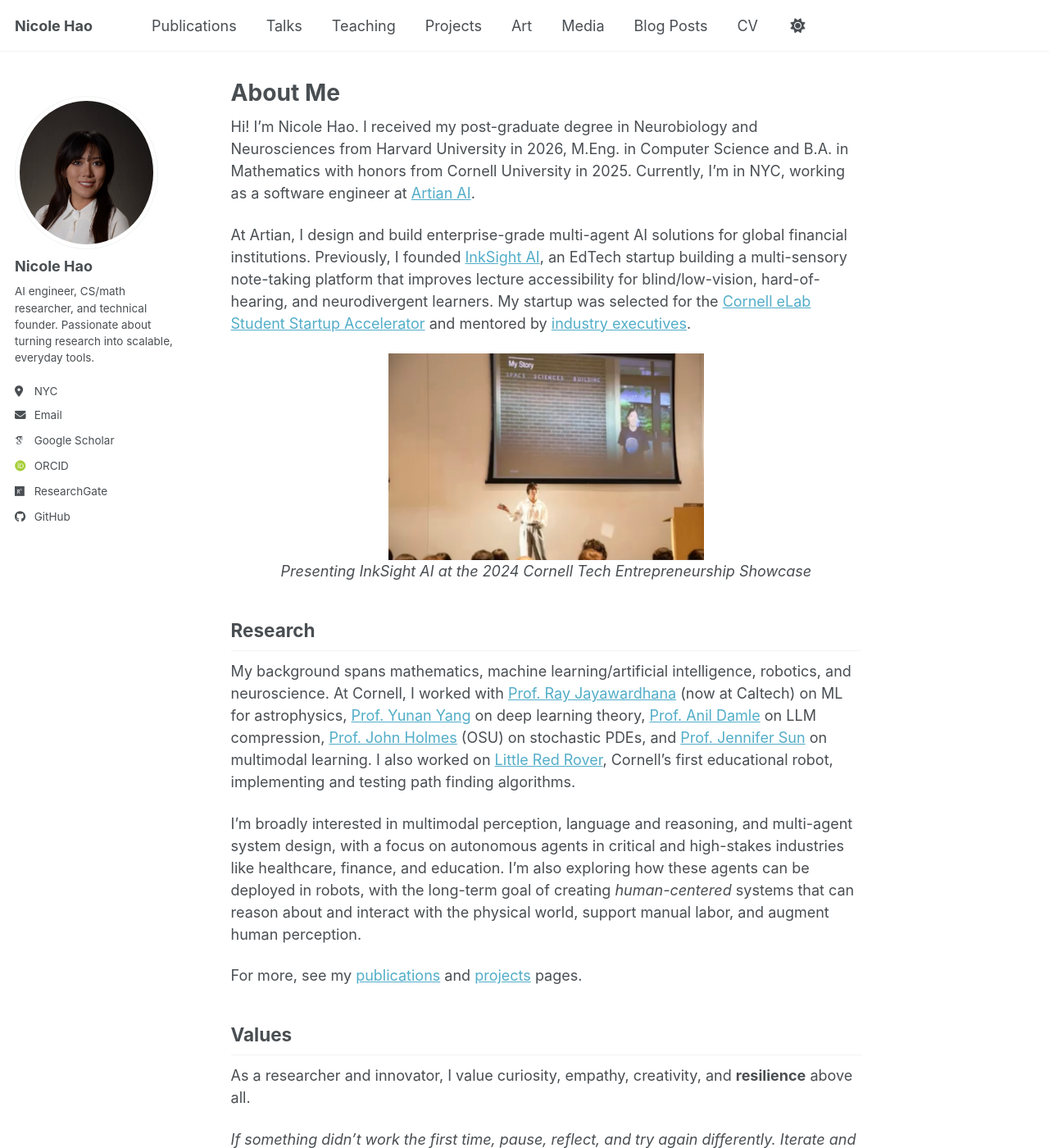
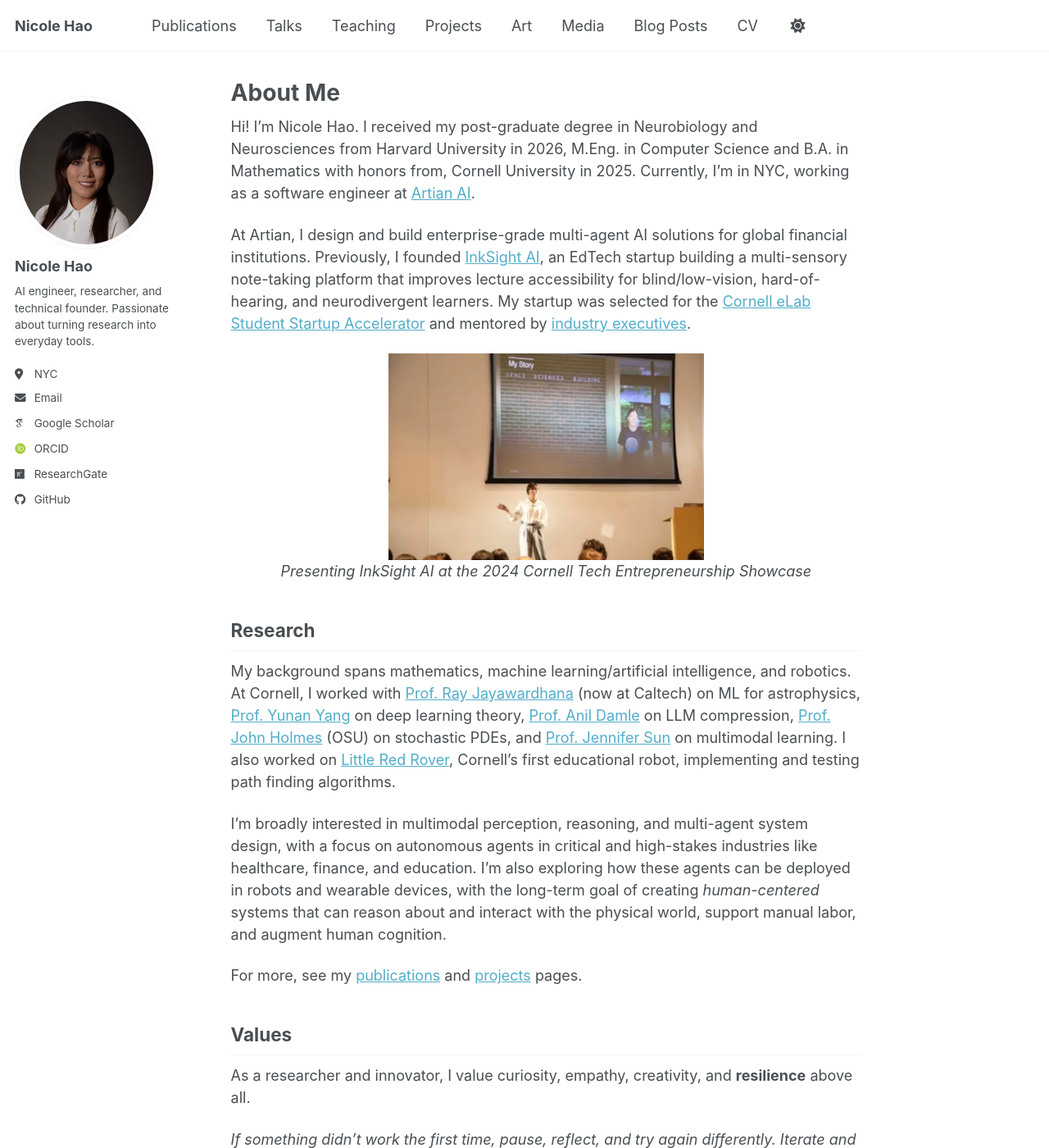
Before and after one commit to nicolehao34/nicolehao34.github.io, a Jekyll site: the page built from _pages/about.md, in a window 1280 px wide and 1400 px high. Shown: the whole window at 82% size. Built offline with Jekyll 4.4.1, drawn with Linux system fonts in a browser that asks for light colours; some web fonts are replaced; a script bundle is joined from its source files by our own code; library files that are not in the unit come from our copies; some of the changed text lies outside the part shown.

Commit message:
Refine bio and update interests for clarity in About Me section

```diff
--- a/_config.yml
+++ b/_config.yml
@@ -26,7 +26,7 @@ author:
   avatar           : "profile.jpg"
   name             : "Nicole Hao"
   pronouns         : # example: "she/her"
-  bio              : "AI engineer, CS/math researcher, and technical founder. Passionate about turning research into scalable, everyday tools."
+  bio              : "AI engineer, researcher, and technical founder. Passionate about turning research into everyday tools."
   location         : "NYC"
   employer         : # "Red Brick University"
   uri              : # URL
--- a/_pages/about.md
+++ b/_pages/about.md
@@ -6,7 +6,7 @@ redirect_from:
   - /about/
   - /about.html
 ---
-Hi! I’m Nicole Hao. I received my post-graduate degree in Neurobiology and Neurosciences from Harvard University in 2026, M.Eng. in Computer Science and B.A. in Mathematics with honors from Cornell University in 2025. Currently, I'm in NYC, working as a software engineer at [Artian AI](https://artian.ai).
+Hi! I’m Nicole Hao. I received my post-graduate degree in Neurobiology and Neurosciences from Harvard University in 2026, M.Eng. in Computer Science and B.A. in Mathematics with honors from, Cornell University in 2025. Currently, I'm in NYC, working as a software engineer at [Artian AI](https://artian.ai).
 
 At Artian, I design and build enterprise-grade multi-agent AI solutions for global financial institutions. Previously, I founded [InkSight AI](/portfolio/inksight-ai/), an EdTech startup building a multi-sensory note-taking platform that improves lecture accessibility for blind/low-vision, hard-of-hearing, and neurodivergent learners. My startup was selected for the [Cornell eLab Student Startup Accelerator](https://www.elabstartup.com/) and mentored by [industry executives](/teaching/#mentorship-and-gratitude).
 
@@ -18,9 +18,9 @@ At Artian, I design and build enterprise-grade multi-agent AI solutions for glob
 Research
 ---
 
-My background spans mathematics, machine learning/artificial intelligence, robotics, and neuroscience. At Cornell, I worked with [Prof. Ray Jayawardhana](https://www.caltech.edu/about/news/ray-jayawardhana-appointed-caltech-tenth-president) (now at Caltech) on ML for astrophysics, [Prof. Yunan Yang](https://yunany.github.io/) on deep learning theory, [Prof. Anil Damle](https://www.cs.cornell.edu/~damle/) on LLM compression, [Prof. John Holmes](https://math.osu.edu/people/holmes.782) (OSU) on stochastic PDEs, and [Prof. Jennifer Sun](https://bowers.cornell.edu/people/jennifer-j-sun) on multimodal learning. I also worked on [Little Red Rover](https://little-red-rover.com/#/), Cornell's first educational robot, implementing and testing path finding algorithms.
+My background spans mathematics, machine learning/artificial intelligence, and robotics. At Cornell, I worked with [Prof. Ray Jayawardhana](https://www.caltech.edu/about/news/ray-jayawardhana-appointed-caltech-tenth-president) (now at Caltech) on ML for astrophysics, [Prof. Yunan Yang](https://yunany.github.io/) on deep learning theory, [Prof. Anil Damle](https://www.cs.cornell.edu/~damle/) on LLM compression, [Prof. John Holmes](https://math.osu.edu/people/holmes.782) (OSU) on stochastic PDEs, and [Prof. Jennifer Sun](https://bowers.cornell.edu/people/jennifer-j-sun) on multimodal learning. I also worked on [Little Red Rover](https://little-red-rover.com/#/), Cornell's first educational robot, implementing and testing path finding algorithms.
 
-I'm broadly interested in multimodal perception, language and reasoning, and multi-agent system design, with a focus on autonomous agents in critical and high-stakes industries like healthcare, finance, and education. I'm also exploring how these agents can be deployed in robots, with the long-term goal of creating *human-centered* systems that can reason about and interact with the physical world, support manual labor, and augment human perception.
+I'm broadly interested in multimodal perception, reasoning, and multi-agent system design, with a focus on autonomous agents in critical and high-stakes industries like healthcare, finance, and education. I'm also exploring how these agents can be deployed in robots and wearable devices, with the long-term goal of creating *human-centered* systems that can reason about and interact with the physical world, support manual labor, and augment human cognition.
 
 For more, see my [publications](/publications/) and [projects](/portfolio/) pages.
 
@@ -44,7 +44,7 @@ Outside of work, I [write about ethical AI and analyze new trends in tech](/year
 
 I also actively support initiatives that advance equity in STEM and beyond.
 
-📬 Feel free to reach out if you’re building something cool, or if you just want to talk research, social impact, entrepeneurship, and how we can use technology to better society.
+Feel free to reach out if you’re building something cool, or if you just want to talk research, social impact, entrepeneurship, and how we can use technology to better society.
 
 ---
 
```
